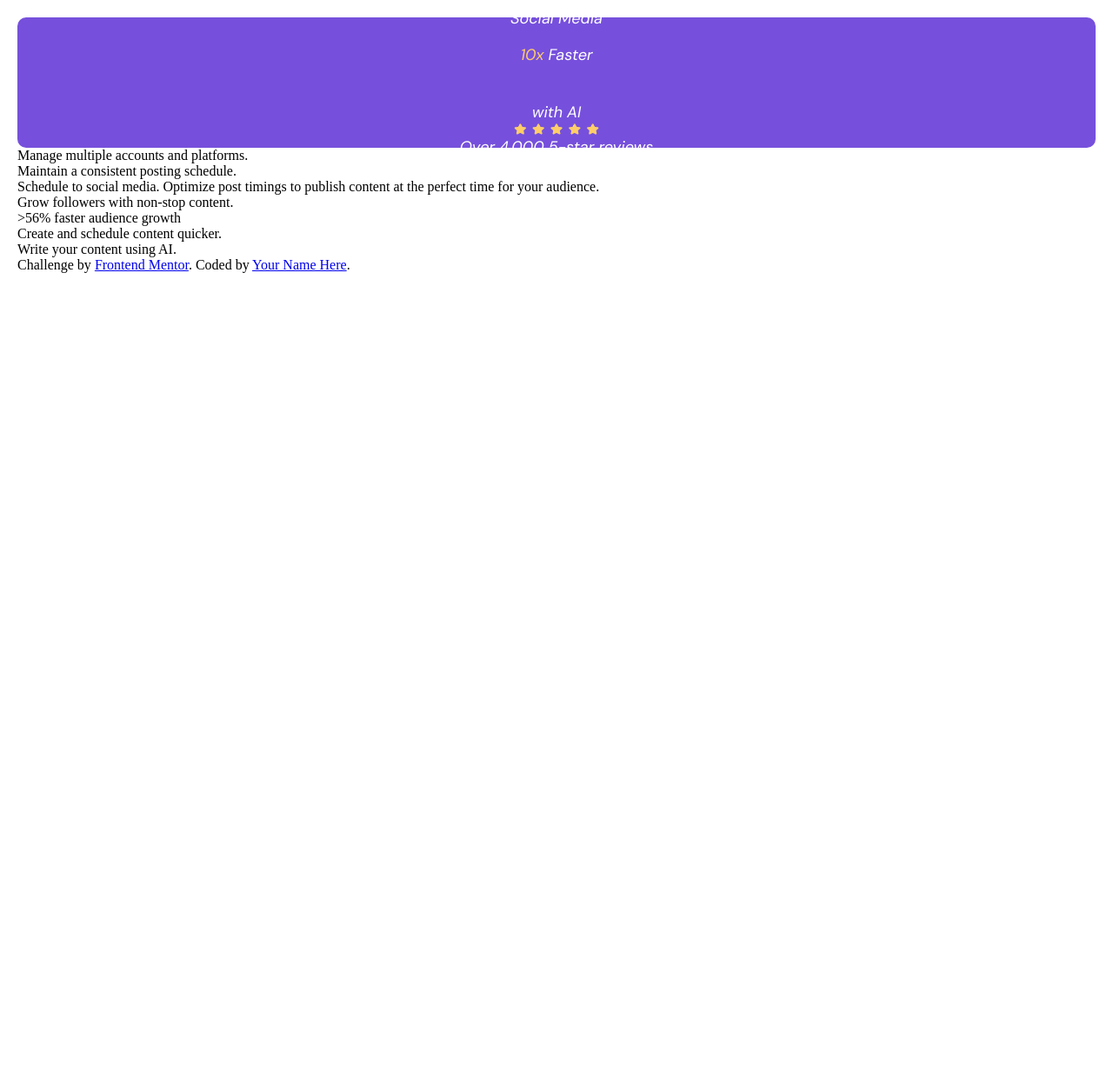
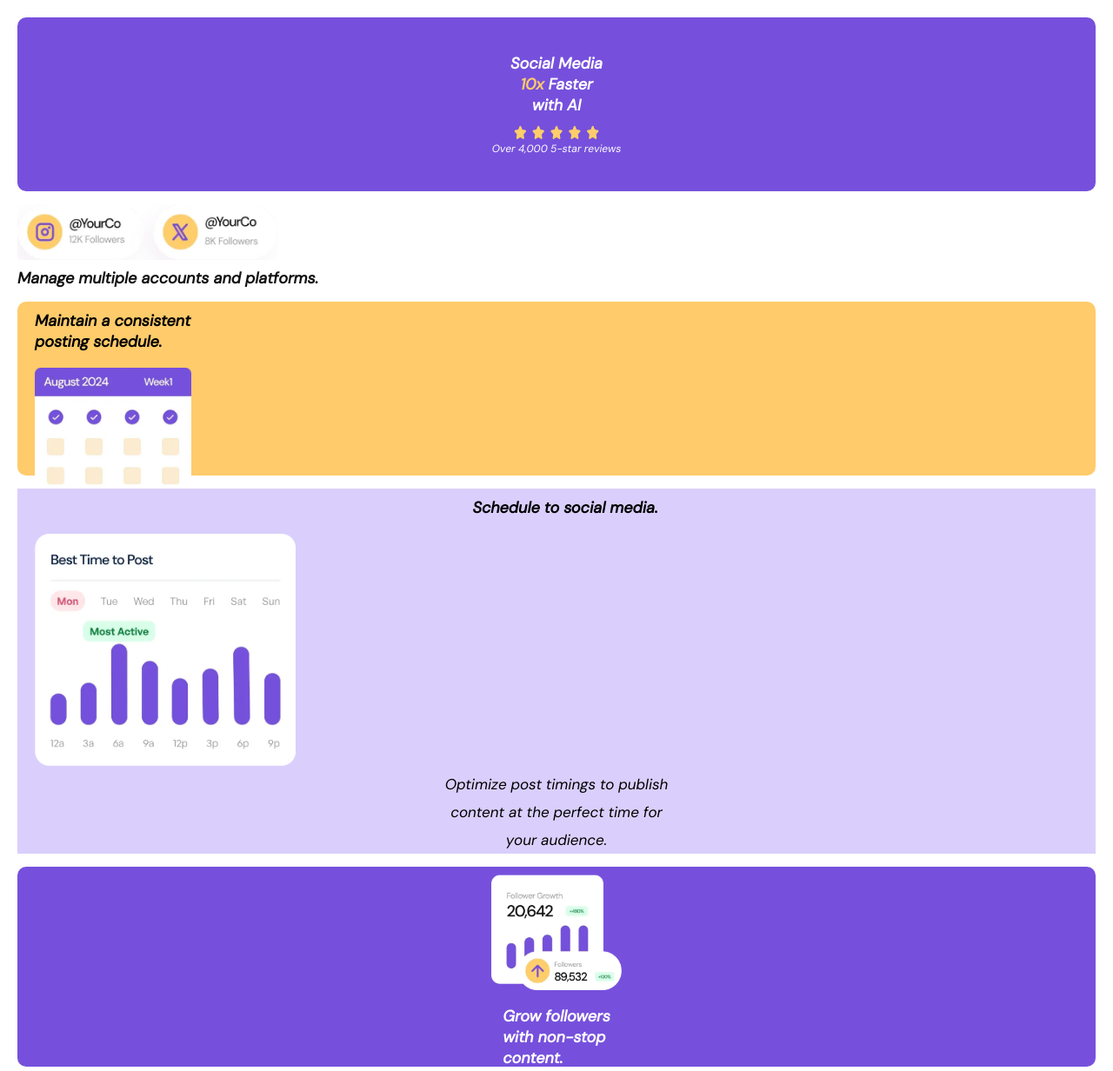
Before and after one commit to Belbareiro/bento-grid-main, a plain HTML site: page index.html in a window 1280 px wide. Shown: the top 1232 px of the page at 87% size. Before the commit the page ends 800 px from the top, so only its background shows below. Drawn offline with Linux system fonts and the light colour scheme.

Commit message:
nuevos cambios

```diff
--- a/index.html
+++ b/index.html
@@ -18,43 +18,56 @@
 <body>
 
   <div class="primero">
-    Social Media <p><span>10x</span> Faster </p><br> with AI
+    Social Media <p><span class="equis">10x</span> <span class="cursiva"> Faster </span></p>
+    <p> with AI</p>
     <img src="assets/images/illustration-five-stars.webp" alt="">
-    Over 4,000 5-star reviews
+    <span class="primeroPequeño"> Over 4,000 5-star reviews </span>
   </div>
 
   <div class="segundo">
-    Manage multiple accounts and platforms.
+    <img src="assets/images/illustration-multiple-platforms.webp" alt="">
+    <p> Manage multiple accounts and platforms.</p>
   </div>
 
   <div class="tercero">
-    Maintain a consistent posting schedule.
+    <p> Maintain a consistent <br>posting schedule.</p>
+    <img src="assets/images/illustration-consistent-schedule.webp" alt="">
   </div>
 
 
   <div class="cuarto">
-    Schedule to social media.
-    Optimize post timings to publish content at the perfect time for your audience.
+    <p>Schedule to social media.</p>
+    <img src="assets/images/illustration-schedule-posts.webp" alt="">
+    <div class="cuartoPequeño">
+      <p>Optimize post timings to publish </p>
+      <p> content at the perfect time for </p>
+      <p>your audience.</p>
+    </div>
   </div>
 
 
   <div class="quinto">
-    Grow followers with non-stop content.
+    <img src="assets/images/illustration-grow-followers.webp" alt="">
+    <p> Grow followers <br> with non-stop <br>content.</p>
   </div>
 
 
   <div class="sexto">
-    >56% faster audience growth
+    <span> >56% </span>
+    <p> faster audience growth</p>
+    <img src="assets/images/illustration-audience-growth.webp" alt="">
   </div>
 
 
   <div class="septimo">
-    Create and schedule content quicker.
+    <p> Create and schedule <br>content <span>quicker.</span></p>
+    <img src="assets/images/illustration-create-post.webp" alt="">
   </div>
 
 
   <div class="octavo">
-    Write your content using AI.
+    <p> Write your content <br> using AI.</p>
+    <img src="assets/images/illustration-ai-content.webp" alt="">
   </div>
 
 
--- a/style/style.css
+++ b/style/style.css
@@ -19,16 +19,226 @@ body {
     color: white;
     font-size: 18px;
     font-family: DM Sans;
-    height: 150px;
+    height: 200px;
     border-radius: 10px;
-    padding: 0px;
+    padding: 0;
+    font-weight: bold;
 }
 
 .primero img {
     width: 100px;
-    height: 100px;
+    height: 20px;
+    margin: 0;
+    margin-top: 10px;
 }
 
-.primero span {
+.primero p {
+    margin: 0;
+
+}
+
+.primero .equis {
     color: hsl(39, 100%, 71%);
 }
+
+.primero .cursiva {
+    font-style: italic;
+}
+
+.primero .primeroPequeño {
+    font-size: 12px;
+    font-weight: normal;
+}
+
+/*----------------------------------------------------------------*/
+
+.segundo img {
+    width: 300px;
+    margin-top: 15px;
+}
+
+.segundo p {
+    margin: 5px 0;
+    color: hsl(0, 0%, 7%);
+    font-family: DM Sans;
+    font-size: 18px;
+    font-weight: bold;
+    margin-bottom: 15px;
+    margin-top: 5px;
+}
+
+
+/*----------------------------------------------------------------*/
+
+.tercero {
+    height: 200px;
+    background-color: hsl(39, 100%, 71%);
+    border-radius: 10px;
+}
+
+.tercero p {
+    margin-top: 8px;
+    padding-top: 10px;
+    margin-left: 20px;
+    font-family: DM Sans;
+    font-size: 18px;
+    font-weight: bold;
+}
+
+.tercero img {
+    width: 180px;
+    padding-left: 20px;
+}
+
+/*----------------------------------------------------------------*/
+
+.cuarto {
+    margin-top: 15px;
+    height: 420px;
+    background-color: hsl(254, 88%, 90%);
+}
+
+.cuarto p {
+    display: flex;
+    justify-content: center;
+    margin-top: 15px;
+    padding-top: 10px;
+    margin-left: 20px;
+    font-family: DM Sans;
+    font-size: 18px;
+    font-weight: bold;
+}
+
+.cuarto img {
+    display: flex;
+    justify-content: center;
+    align-items: center;
+    width: 300px;
+    padding-left: 20px;
+}
+
+.cuarto .cuartoPequeño {
+    display: flex;
+    align-items: center;
+    justify-content: center;
+    flex-direction: column;
+
+}
+
+.cuarto .cuartoPequeño p {
+    font-family: DM Sans;
+    gap: 0;
+    font-size: 17px;
+    font-weight: normal;
+    margin: 0;
+}
+
+/*----------------------------------------------*/
+
+.quinto {
+    display: flex;
+    flex-direction: column;
+    align-items: center;
+    justify-content: center;
+    height: 200px;
+    background-color: hsl(256, 67%, 59%);
+    border-radius: 10px;
+    margin-top: 15px;
+    padding-top: 30px;
+}
+
+.quinto p {
+    color: hsl(0, 0%, 100%);
+    font-family: DM Sans;
+    font-size: 18px;
+    font-weight: bold;
+}
+
+.quinto img {
+    width: 150px;
+    display: flex;
+    justify-content: center;
+}
+
+
+
+/*----------------------------------------------*/
+
+.sexto {
+    display: flex;
+    flex-direction: column;
+    height: 180px;
+    background-color: ivory;
+    border-radius: 10px;
+    margin-top: 35px;
+    padding-top: 15px;
+    padding-left: 30px;
+}
+
+.sexto p {
+    font-family: DM Sans;
+}
+
+.sexto img {
+    width: 140px;
+}
+
+.sexto span {
+    font-size: 40px;
+    font-family: DM Sans;
+    font-weight: bold;
+}
+
+
+
+/*----------------------------------------------*/
+
+.septimo {
+    margin-top: 15px;
+    padding-top: 5px;
+    height: 150px;
+    background-color: hsl(31, 66%, 93%);
+    border-radius: 10px;
+}
+
+.septimo p {
+    padding-top: 5px;
+    margin-left: 40px;
+    font-family: DM Sans;
+    font-size: 18px;
+    font-weight: bold;
+}
+
+.septimo img {
+    width: 130px;
+    margin-left: 40px;
+}
+
+.septimo span {
+    color: hsl(256, 67%, 59%);
+    font-style: italic;
+}
+
+/*----------------------------------------------*/
+
+.octavo {
+    margin-top: 15px;
+    margin-bottom: 50px;
+    padding-top: 5px;
+    height: 280px;
+    background-color: hsl(39, 100%, 71%);
+    border-radius: 10px;
+}
+
+.octavo p {
+    padding-top: 5px;
+    margin-left: 25px;
+    font-family: DM Sans;
+    font-size: 18px;
+    font-weight: bold;
+}
+
+.octavo img {
+    width: 180px;
+    margin-left: 25px;
+}
```
